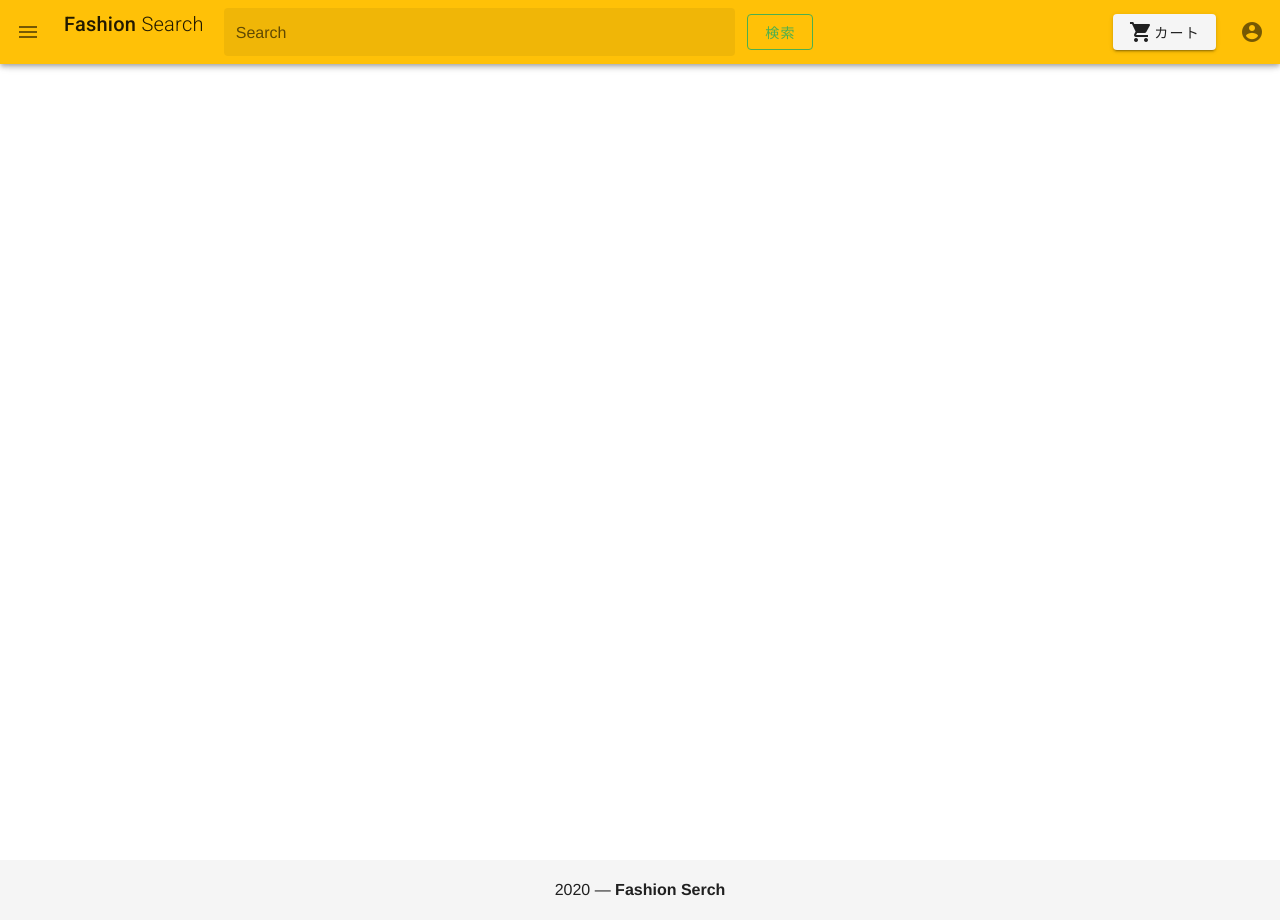
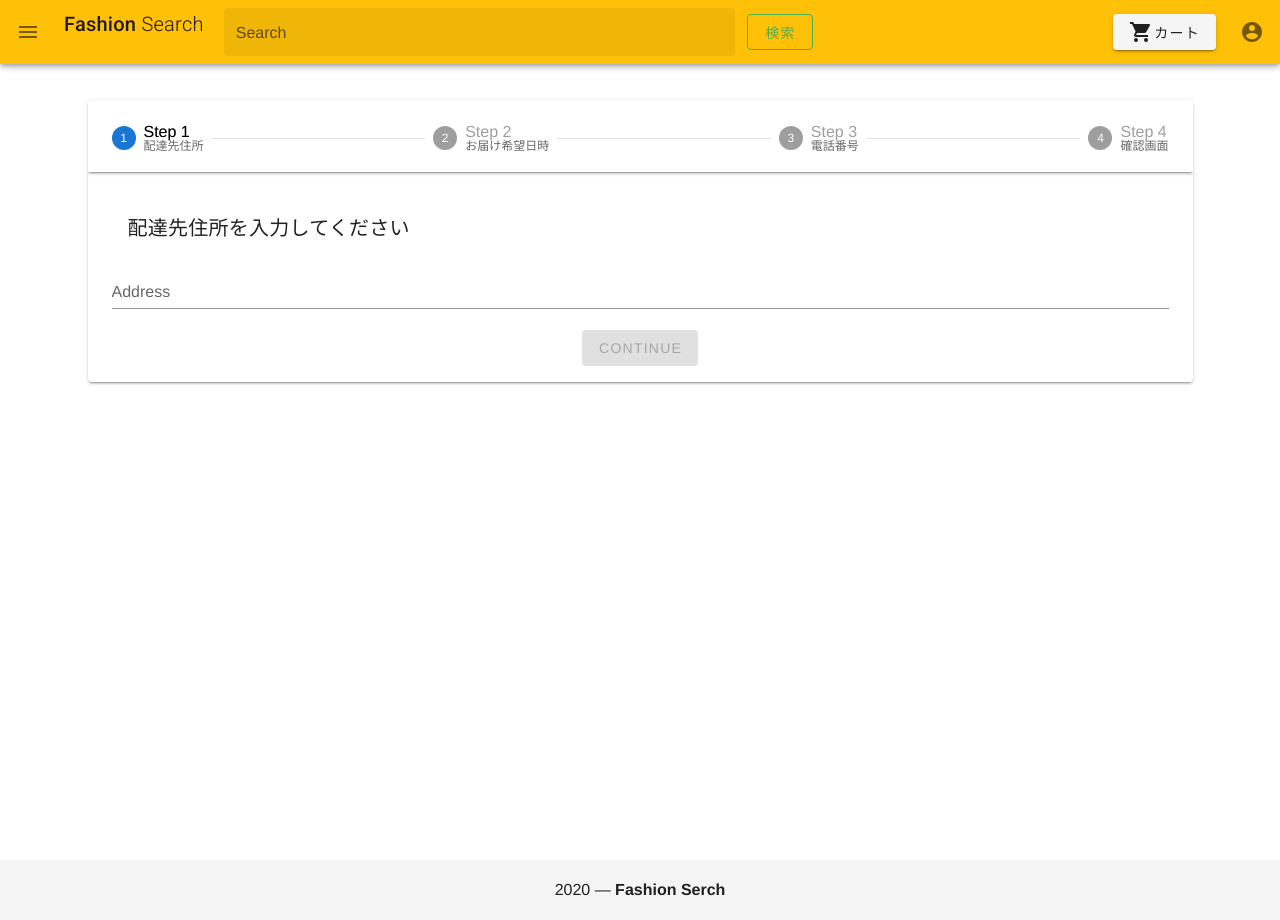
Before and after one commit to DaisukeHirabayashi/ecsite, a Vue app: page /purchase in a window 1280 px wide. Built offline with nearby package versions, Linux system fonts and the light colour scheme.

Commit message:
購入フローの作成

```diff
--- a/src/components/ProductDetail.vue
+++ b/src/components/ProductDetail.vue
@@ -38,7 +38,7 @@
         <v-col sm="2" cols="12">
           <v-card style="height: 500px;">
             <div class="pa-10">価格:{{ product.amount }}円</div>
-            <v-btn class="ma-10">購入する</v-btn>
+            <v-btn class="ma-10" @click="purchase()">購入する</v-btn>
             <v-btn>カートに入れる</v-btn>
           </v-card>
         </v-col>
@@ -69,6 +69,11 @@ export default {
         }
       ]
     };
+  },
+  methods: {
+    purchase() {
+      document.location.href = "./purchase";
+    }
   }
 };
 </script>
--- /dev/null
+++ b/src/components/PurchaseForm.vue
@@ -0,0 +1,98 @@
+<template>
+  <div class="purchaseform">
+    <v-container pa-10>
+      <v-stepper v-model="e1">
+        <v-stepper-header>
+          <template v-for="(step, n) in smallStep">
+            <v-stepper-step
+              :key="`${n + 1}-step`"
+              :complete="e1 > n + 1"
+              :step="n + 1"
+            >
+              Step {{ n + 1 }}<small>{{ step }}</small>
+            </v-stepper-step>
+
+            <v-divider v-if="n + 1 !== steps" :key="n + 1"></v-divider>
+          </template>
+        </v-stepper-header>
+
+        <v-stepper-items>
+          <v-stepper-content
+            v-for="(formdata, n) in formData"
+            :key="`${n + 1}-content`"
+            :step="n + 1"
+          >
+            <v-card-title
+              >{{ formdata.displayname }}を入力してください</v-card-title
+            >
+            <v-text-field
+              :label="formdata.placeholder"
+              v-model="formdata.formText"
+              :rules="formdata.rules"
+            >
+            </v-text-field>
+            <v-btn
+              color="primary"
+              :disabled="!formdata.formText"
+              @click="nextStep(n + 1)"
+            >
+              Continue
+            </v-btn>
+            <v-btn v-if="n + 1 !== 1" text @click="previousStep(n + 1)"
+              >Cancel</v-btn
+            >
+          </v-stepper-content>
+          <v-stepper-content step="4">
+            <v-card class="mb-12" height="200px" elevation="3">
+              <v-card-title>確認画面</v-card-title>
+              <v-card-text v-for="confirmData in formData" :key="confirmData"
+                >{{ confirmData.displayname }}:{{
+                  confirmData.formText
+                }}</v-card-text
+              >
+            </v-card>
+            <v-btn color="primary" @click="complete()">確定する</v-btn>
+            <v-spacer />
+            <v-btn color="red" @click="e1 = 1">
+              Reset
+            </v-btn>
+          </v-stepper-content>
+        </v-stepper-items>
+      </v-stepper>
+    </v-container>
+  </div>
+</template>
+<script>
+export default {
+  props: {
+    formData: Array
+  },
+  data() {
+    return {
+      e1: 1,
+      steps: 4,
+      address: "",
+      smallStep: ["配達先住所", "お届け希望日時", "電話番号", "確認画面"]
+    };
+  },
+
+  watch: {
+    steps(val) {
+      if (this.e1 > val) {
+        this.e1 = val;
+      }
+    }
+  },
+  methods: {
+    nextStep(n) {
+      this.e1 = n + 1;
+    },
+    previousStep(n) {
+      this.e1 = n - 1;
+    },
+    complete() {
+      document.location.href = "./success";
+    }
+  }
+};
+</script>
--- a/src/router/index.js
+++ b/src/router/index.js
@@ -44,6 +44,24 @@ const routes = [
     // which is lazy-loaded when the route is visited.
     component: () =>
       import(/* webpackChunkName: "about" */ "../views/Register.vue")
+  },
+  {
+    path: "/purchase",
+    name: "purchase",
+    // route level code-splitting
+    // this generates a separate chunk (about.[hash].js) for this route
+    // which is lazy-loaded when the route is visited.
+    component: () =>
+      import(/* webpackChunkName: "about" */ "../views/Purchase.vue")
+  },
+  {
+    path: "/success",
+    name: "success",
+    // route level code-splitting
+    // this generates a separate chunk (about.[hash].js) for this route
+    // which is lazy-loaded when the route is visited.
+    component: () =>
+      import(/* webpackChunkName: "about" */ "../views/Success.vue")
   }
 ];
 
--- /dev/null
+++ b/src/views/Purchase.vue
@@ -0,0 +1,40 @@
+<template>
+  <div class="purchase">
+    <PurchaseForm :formData="formData" />
+  </div>
+</template>
+<script>
+import PurchaseForm from "../components/PurchaseForm.vue";
+export default {
+  components: {
+    PurchaseForm
+  },
+  data() {
+    return {
+      formData: [
+        {
+          displayname: "配達先住所",
+          formText: "",
+          placeholder: "Address",
+          rules: [v => !!v || "Address is required"]
+        },
+        {
+          displayname: "お届け希望日時",
+          formText: "",
+          placeholder: "Deliver Day",
+          rules: [v => !!v || "Deliver Day is required"]
+        },
+        {
+          displayname: "電話番号",
+          formText: "",
+          placeholder: "Phone Number",
+          rules: [
+            v => !!v || "Phone Number is required",
+            v => /[0-9]+-+[0-9]+-+[0-9]+/.test(v) || "PhoneNumber must be valid"
+          ]
+        }
+      ]
+    };
+  }
+};
+</script>
--- /dev/null
+++ b/src/views/Success.vue
@@ -0,0 +1,23 @@
+<template>
+  <div class="success">
+    <v-app>
+      <v-container fluid fill-height>
+        <v-layout justify-center align-center>
+          <v-flex xs12 sm8>
+            <v-card
+              ><div>
+                <v-icon color="green" size="260px"
+                  >mdi-checkbox-marked-circle</v-icon
+                >
+              </div>
+              <v-card-text class="display-1">購入が完了しました</v-card-text
+              ><v-card-text
+                >お客様の取引は正常に完了しました。</v-card-text
+              ></v-card
+            ></v-flex
+          >
+        </v-layout>
+      </v-container>
+    </v-app>
+  </div>
+</template>
```
